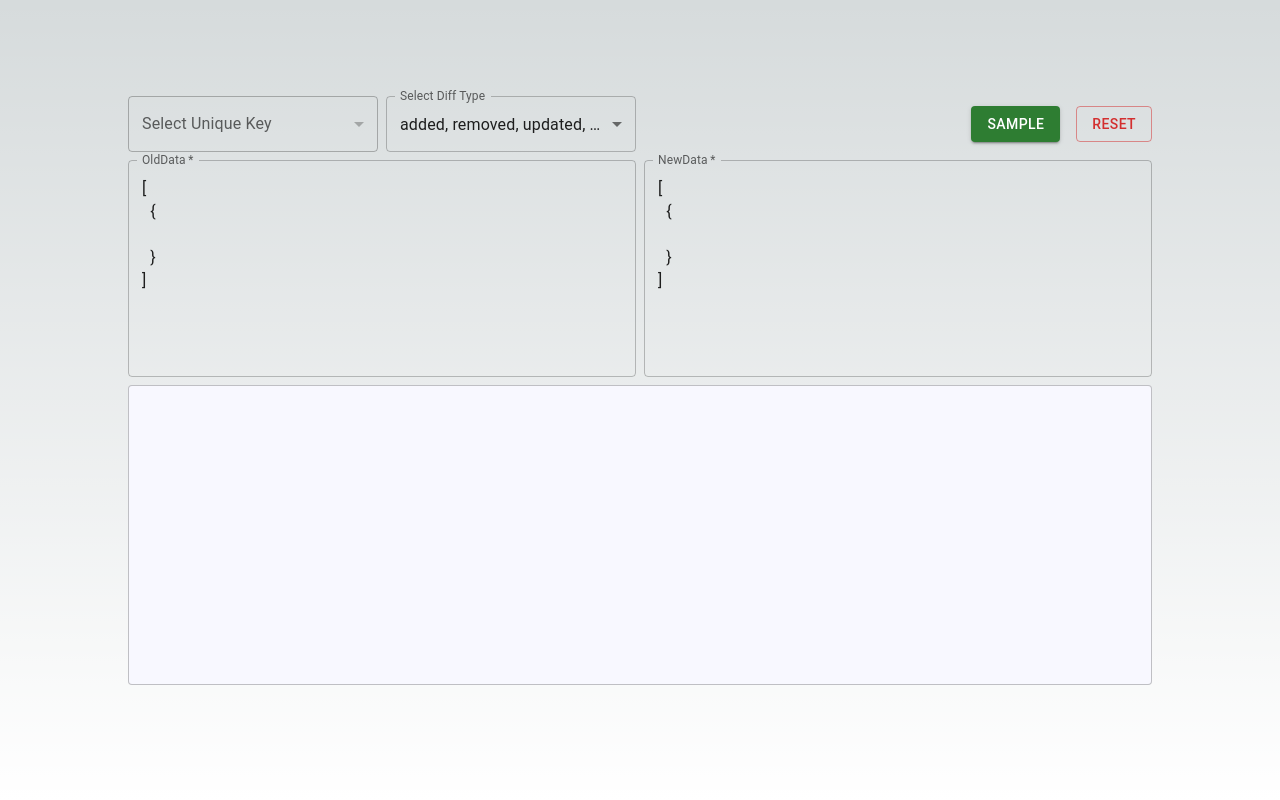
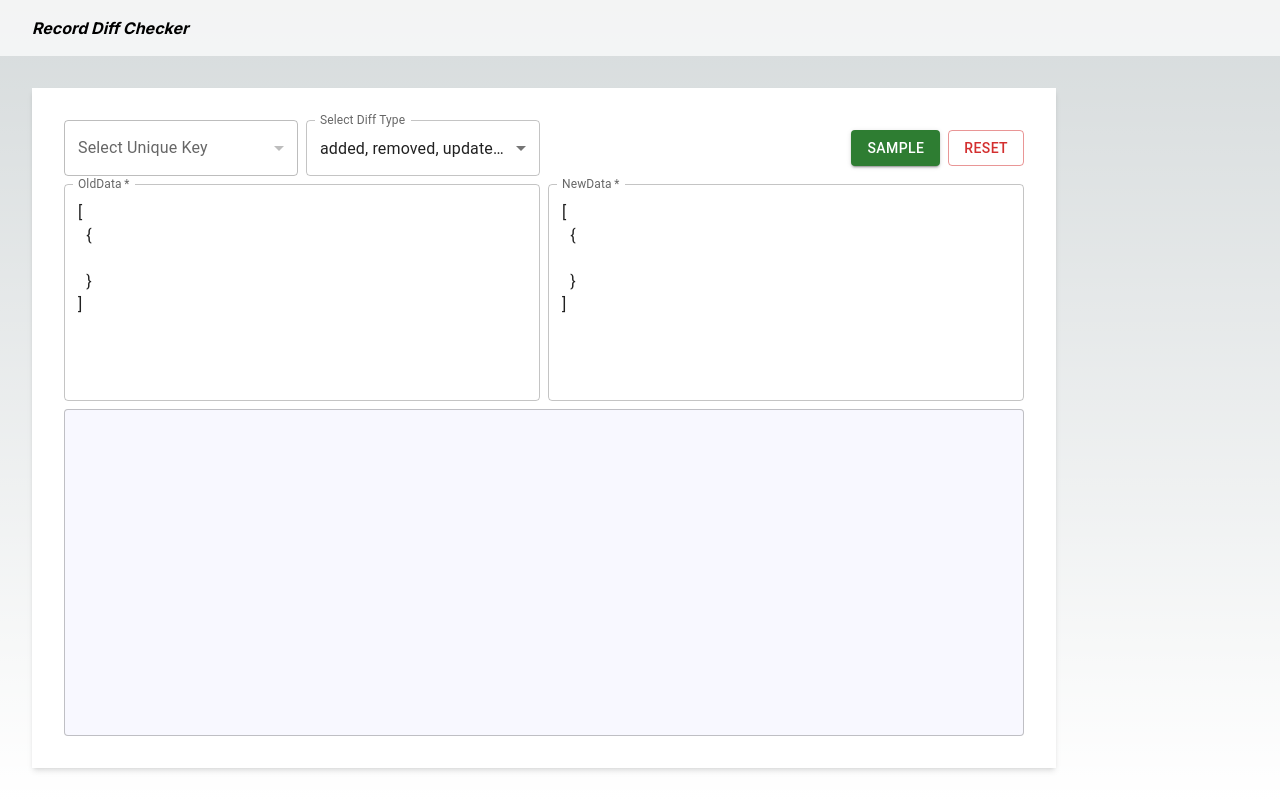
Before and after one commit to peko-thunder/diff-unique-record-web, a Next.js app: page / in a window 1280 px wide. Built offline with nearby package versions, Linux system fonts and the light colour scheme.

Commit message:
feat: デザイン調整

```diff
--- a/src/app/layout.tsx
+++ b/src/app/layout.tsx
@@ -5,14 +5,23 @@ import './globals.css'
 const inter = Inter({ subsets: ['latin'] })
 
 export const metadata: Metadata = {
-  title: 'Create Next App',
-  description: 'Generated by create next app',
+  title: 'Record Diff Checker',
+  description: 'npm `diff-unique-record` Sample Web App',
 }
 
 export default function RootLayout({ children }: { children: React.ReactNode }) {
   return (
-    <html lang="en">
-      <body className={inter.className}>{children}</body>
+    <html lang="ja">
+      <body className={`grid grid-rows-[auto_1fr] min-h-lvh ${inter.className}`}>
+        <header className="bg-white/70 px-8 py-4">
+          <div className="flex items-center max-w-5xl w-full">
+            <h1 className="font-bold italic">Record Diff Checker</h1>
+          </div>
+        </header>
+        <main className="p-8">
+          <div className="flex max-w-5xl w-full h-full">{children}</div>
+        </main>
+      </body>
     </html>
   )
 }
--- a/src/app/page.tsx
+++ b/src/app/page.tsx
@@ -1,16 +1,15 @@
 'use client'
 import BothTextArea from '@/components/BothTextArea'
-import DiffResult from '@/components/DIffResult'
+import DiffResult from '@/components/DiffResult'
 import DiffTypeSelect from '@/components/DiffTypeSelect'
 import DispatchButton from '@/components/DispatchButton'
 import UniqueKeySelect from '@/components/UniqueKeySelect'
 
-const Home = () => {
+const Page = () => {
   return (
-    <main className="flex min-h-screen flex-col items-center justify-between p-24">
-      <div className="flex flex-col gap-2 max-w-5xl w-full ">
-        <div className="flex justify-between">
-          <div className="flex gap-2">
+    <div className="flex flex-col gap-2 w-full p-8 bg-white shadow-md">
+      <div className="grid grid-cols-2 gap-2">
+        <div className="grid grid-cols-2 gap-2">
           <UniqueKeySelect />
           <DiffTypeSelect />
         </div>
@@ -19,8 +18,7 @@ const Home = () => {
       <BothTextArea />
       <DiffResult />
     </div>
-    </main>
   )
 }
 
-export default Home
+export default Page
--- a/src/components/BothTextArea.tsx
+++ b/src/components/BothTextArea.tsx
@@ -13,7 +13,7 @@ const BothTextArea = () => {
   }
 
   return (
-    <div className="flex gap-2">
+    <div className="grid grid-cols-2 gap-2">
       <TextField
         label="OldData"
         required
@@ -23,7 +23,7 @@ const BothTextArea = () => {
         error={Boolean(diffRecord.oldData.message)}
         helperText={diffRecord.oldData.message}
         variant="outlined"
-        className="w-1/2 mt-2"
+        className="mt-2"
         onInput={(event: ChangeEvent<HTMLInputElement>) => handleInput(event, 'oldData')}
       />
 
@@ -36,7 +36,7 @@ const BothTextArea = () => {
         error={Boolean(diffRecord.newData.message)}
         helperText={diffRecord.newData.message}
         variant="outlined"
-        className="w-1/2 mt-2"
+        className="mt-2"
         onInput={(event: ChangeEvent<HTMLInputElement>) => handleInput(event, 'newData')}
       />
     </div>
--- a/src/components/DIffResult.tsx
+++ b/src/components/DIffResult.tsx
@@ -115,7 +115,7 @@ const DiffResult = () => {
   const { rowText, lineProps } = generateDiffResult({ diffRecord, uniqueKeys, diffTypes })
 
   return (
-    <LineStyleWrapper>
+    <StyleWrapper>
       <SyntaxHighlighter
         language="typescript"
         style={docco}
@@ -124,6 +124,7 @@ const DiffResult = () => {
         lineNumberStyle={{ display: 'none' }}
         lineProps={lineProps}
         customStyle={{
+          height: '100%',
           minHeight: '300px',
           border: '1px solid rgba(0, 0, 0, 0.23)',
           borderRadius: '4px',
@@ -131,14 +132,15 @@ const DiffResult = () => {
       >
         {rowText}
       </SyntaxHighlighter>
-    </LineStyleWrapper>
+    </StyleWrapper>
   )
 }
 
 /**
  * SyntaxHighlighter の特定行に対してスタイルを適応するにあたって、個別のスタイルを属性で設定
  */
-const LineStyleWrapper = styled.div`
+const StyleWrapper = styled.div`
+  height: 100%;
   [data-line-type='added'] {
     position: relative;
     display: block;
--- a/src/components/DiffTypeSelect.tsx
+++ b/src/components/DiffTypeSelect.tsx
@@ -12,25 +12,12 @@ import {
 import { DiffType } from 'diff-unique-record'
 import { useAtomValue, useSetAtom } from 'jotai'
 
-const getMenuProps = () => {
-  const ITEM_HEIGHT = 48
-  const ITEM_PADDING_TOP = 8
-  return {
-    PaperProps: {
-      style: {
-        maxHeight: ITEM_HEIGHT * 5.5 + ITEM_PADDING_TOP,
-        width: 250,
-      },
-    },
-  }
-}
-
 const DiffTypeSelect = () => {
   const diffTypes = useAtomValue(DiffTypeSelectAtom.select)
   const updateDiffTypes = useSetAtom(DiffTypeSelectAtom.update)
 
   return (
-    <FormControl sx={{ width: 250 }} className="mt-2">
+    <FormControl className="mt-2">
       <InputLabel id="demo-multiple-checkbox-label">Select Diff Type</InputLabel>
       <Select
         labelId="demo-multiple-checkbox-label"
@@ -39,7 +26,6 @@ const DiffTypeSelect = () => {
         value={diffTypes}
         input={<OutlinedInput label="Select Diff Type" />}
         renderValue={(selected) => selected.join(', ')}
-        MenuProps={getMenuProps()}
         onChange={(event: SelectChangeEvent<DiffType[]>) => {
           const value = event.target.value
           // On autofill we get a stringified value.
--- a/src/components/DispatchButton.tsx
+++ b/src/components/DispatchButton.tsx
@@ -1,7 +1,6 @@
 import { RecordKeyAtom } from '@/atoms/RecordKeyAtom'
 import { TextParseAtom } from '@/atoms/TextParseAtom'
 import Button from '@mui/material/Button'
-import Stack from '@mui/material/Stack'
 import { useSetAtom } from 'jotai'
 import JSON5 from 'json5'
 
@@ -81,14 +80,14 @@ const DispatchButton = () => {
   }
 
   return (
-    <Stack spacing={2} direction="row" alignItems="center">
+    <div className="flex items-center justify-end gap-2">
       <Button onClick={inputSample} variant="contained" color="success" className="bg-[#2e7d32]">
         Sample
       </Button>
       <Button onClick={resetAll} variant="outlined" color="error" className="bg-white">
         Reset
       </Button>
-    </Stack>
+    </div>
   )
 }
 
--- a/src/components/UniqueKeySelect.tsx
+++ b/src/components/UniqueKeySelect.tsx
@@ -11,26 +11,13 @@ import {
 } from '@mui/material'
 import { useAtomValue, useSetAtom } from 'jotai'
 
-const getMenuProps = () => {
-  const ITEM_HEIGHT = 48
-  const ITEM_PADDING_TOP = 8
-  return {
-    PaperProps: {
-      style: {
-        maxHeight: ITEM_HEIGHT * 5.5 + ITEM_PADDING_TOP,
-        width: 250,
-      },
-    },
-  }
-}
-
 const UniqueKeySelect = () => {
   const commonKeys = useAtomValue(RecordKeyAtom.commonKeys)
   const uniqueKeys = useAtomValue(RecordKeyAtom.uniqueKeys)
   const updateUniqueKeys = useSetAtom(RecordKeyAtom.update)
 
   return (
-    <FormControl sx={{ width: 250 }} className="mt-2">
+    <FormControl className="mt-2">
       <InputLabel id="demo-multiple-checkbox-label">Select Unique Key</InputLabel>
       <Select
         labelId="demo-multiple-checkbox-label"
@@ -39,7 +26,6 @@ const UniqueKeySelect = () => {
         value={uniqueKeys}
         input={<OutlinedInput label="Select Unique Key" />}
         renderValue={(selected) => selected.join(', ')}
-        MenuProps={getMenuProps()}
         disabled={commonKeys.length === 0}
         error={uniqueKeys.length === 0}
         onChange={(event: SelectChangeEvent<string[]>) => {
```
Lines whose indentation alone changed are shown as unchanged.
